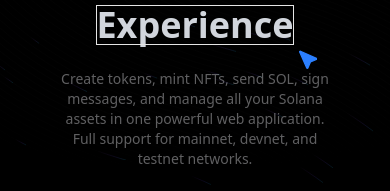
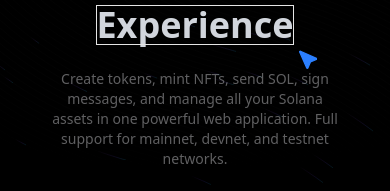
Before and after one commit to Nikuunj/wallet-adapter, a Next.js app: page /home in a window 390 px wide. Shown: the part 310-501 px from the top of the page. Built offline with nearby package versions, Linux system fonts and the light colour scheme; a web font is replaced by a local one; what @solana/wallet-adapter-react, @solana/wallet-adapter-react-ui would draw is missing.

Commit message:
[fix]: responsiveness

```diff
--- a/components/HeroSection.tsx
+++ b/components/HeroSection.tsx
@@ -16,7 +16,7 @@
                          {" "} <PointerHighlight>Experience</PointerHighlight>
                     </p>
                     <SpotlightText className="flex justify-center items-center">
-                         <p className={"text-sm sm:text-lg px-5  w-80 sm:w-lg md:w-xl lg:w-2xl  text-zinc-300"}>
+                         <p className={"text-sm sm:text-lg sm:px-5  w-72 sm:w-lg md:w-xl lg:w-2xl  text-zinc-300"}>
                                    Create tokens, mint NFTs, send SOL, sign messages, and manage all your Solana assets in one powerful web application. Full support for mainnet, devnet, and testnet networks.
                          </p>
                     </SpotlightText>
```
